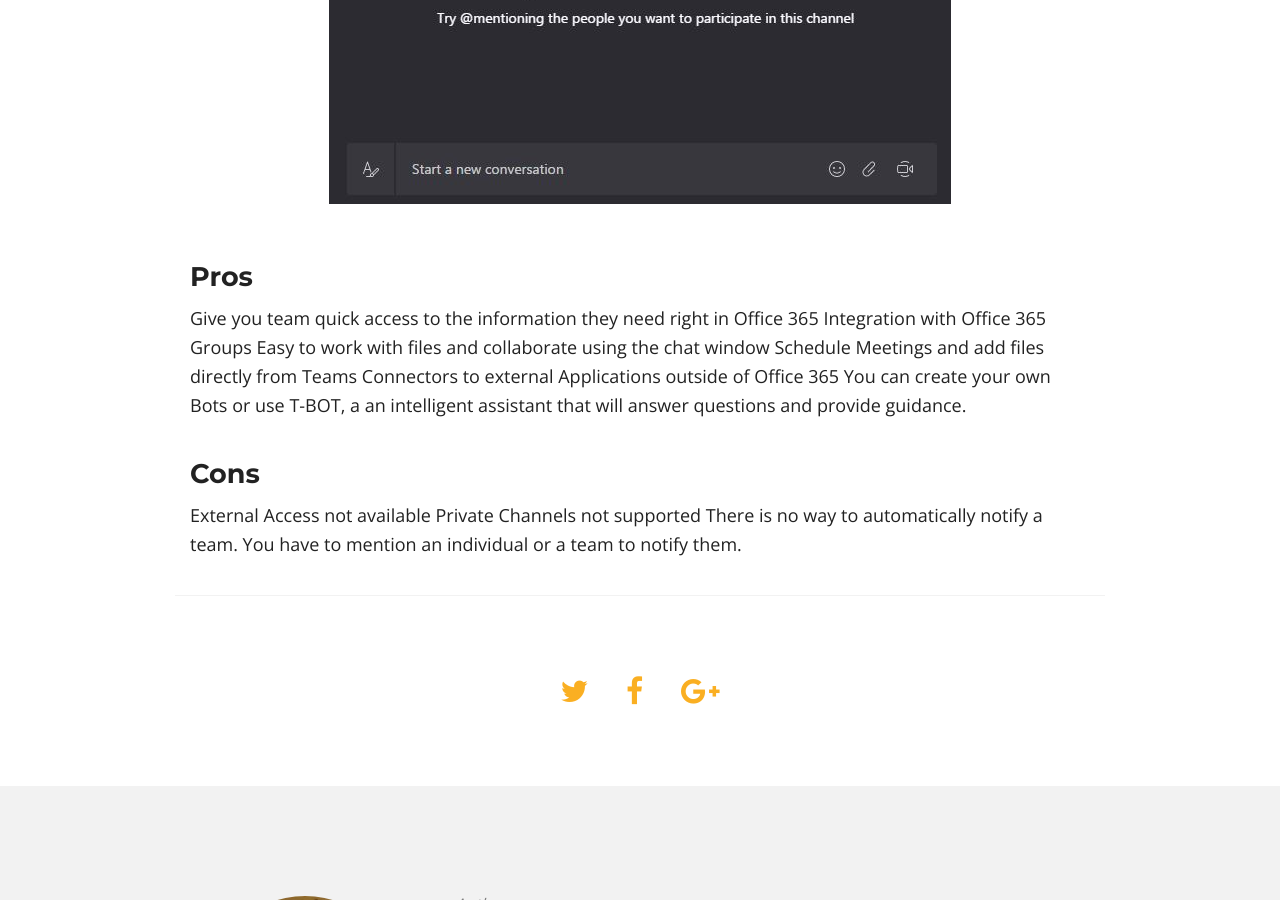
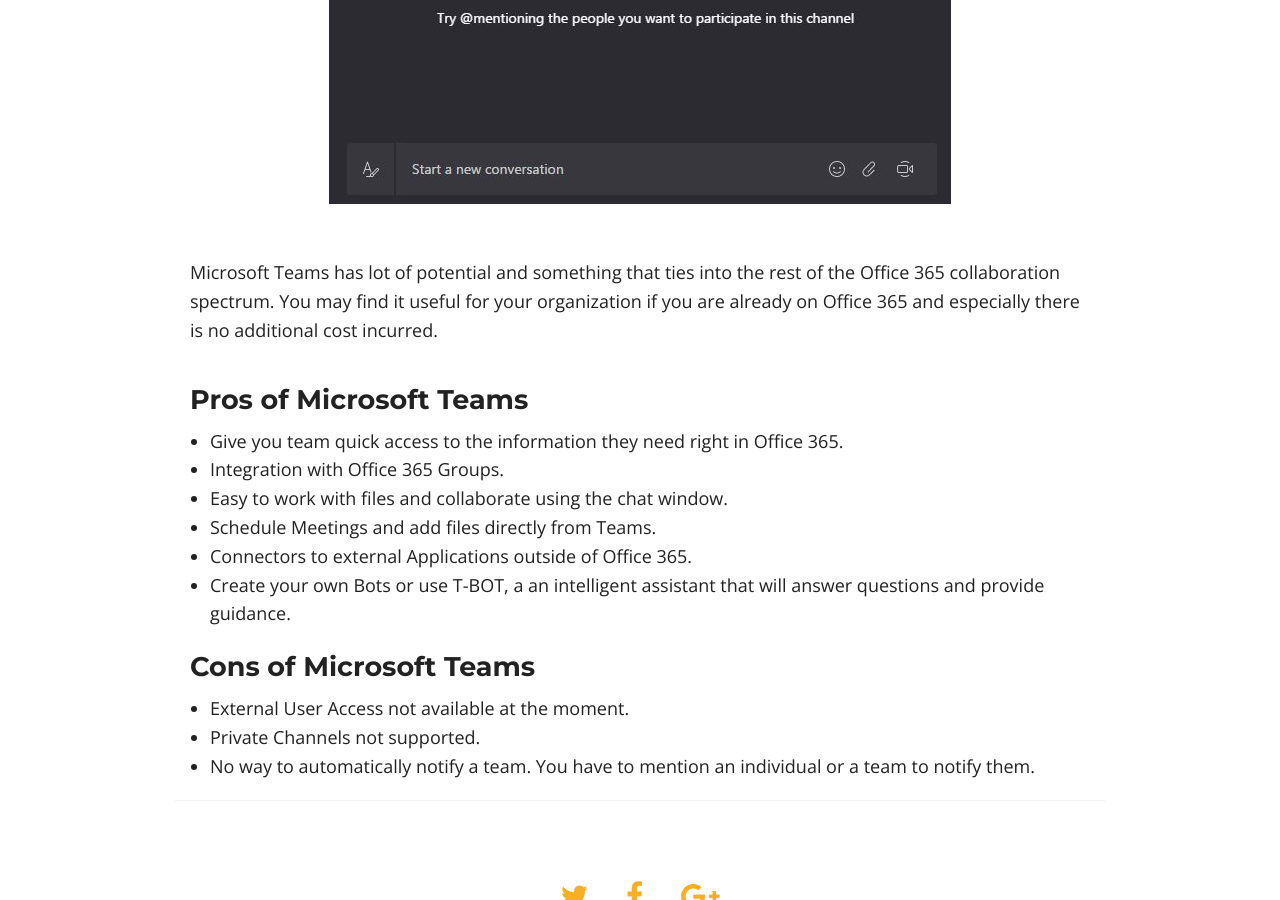
Before and after one commit to ldsouza/ldsouza.github.io, a Jekyll site: the page built from _posts/2016-12-12-getting-started-with-microsoft-teams.md, in a window 1280 px wide and 900 px high, scrolled down 9406 px. Built offline with Jekyll 4.4.1, drawn with Linux system fonts in a browser that asks for light colours; nearby versions of some CDN libraries.

Commit message:
Update 2016-12-12-getting-started-with-microsoft-teams.md

```diff
--- a/_posts/2016-12-12-getting-started-with-microsoft-teams.md
+++ b/_posts/2016-12-12-getting-started-with-microsoft-teams.md
@@ -79,15 +79,17 @@
 
 ![Image]({{ site.url }}/images/blog/getting-started-teams/14.JPG)
 
-### Pros
-Give you team quick access to the information they need right in Office 365
-Integration with Office 365 Groups
-Easy to work with files and collaborate using the chat window
-Schedule Meetings and add files directly from Teams
-Connectors to external Applications outside of Office 365
-You can create your own Bots or use T-BOT, a an intelligent assistant that will answer questions and provide guidance.
+Microsoft Teams has lot of potential and something that ties into the rest of the Office 365 collaboration spectrum. You may find it useful for your organization if you are already on Office 365 and especially there is no additional cost incurred.
 
-### Cons
-External Access not available
-Private Channels not supported
-There is no way to automatically notify a team. You have to mention an individual or a team to notify them.
+### Pros of Microsoft Teams
+- Give you team quick access to the information they need right in Office 365.
+- Integration with Office 365 Groups.
+- Easy to work with files and collaborate using the chat window.
+- Schedule Meetings and add files directly from Teams.
+- Connectors to external Applications outside of Office 365.
+- Create your own Bots or use T-BOT, a an intelligent assistant that will answer questions and provide guidance.
+
+### Cons of Microsoft Teams
+- External User Access not available at the moment.
+- Private Channels not supported.
+- No way to automatically notify a team. You have to mention an individual or a team to notify them.
```
